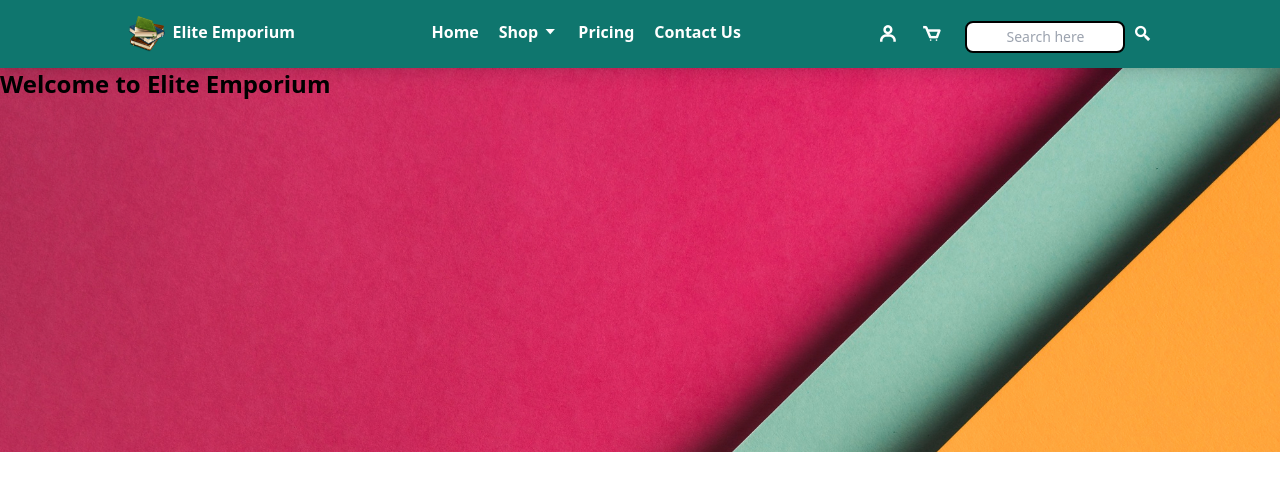
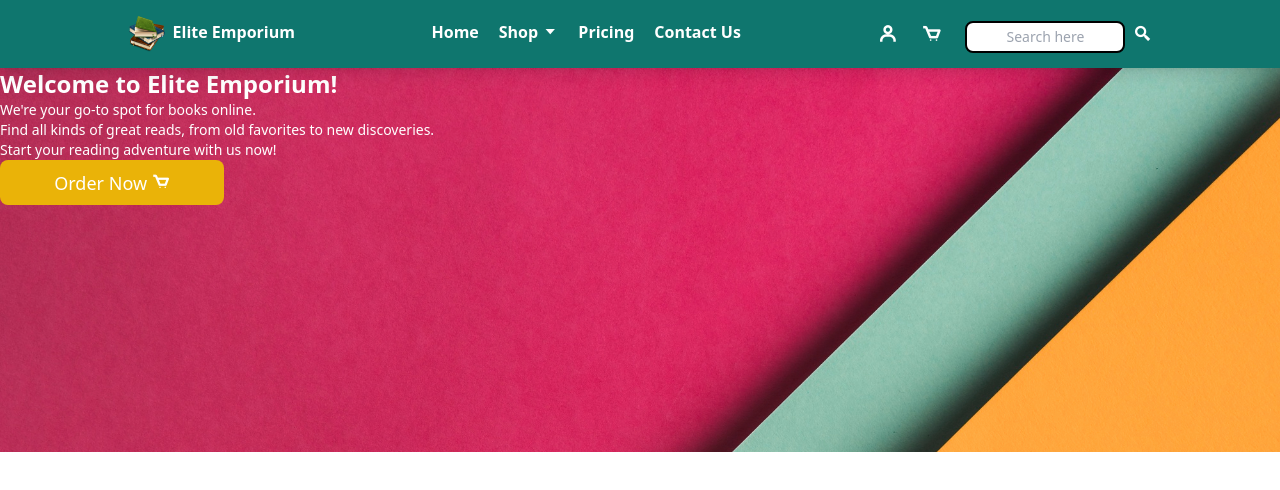
Before and after one commit to AlishaAroob/elite-emporium, a React (Create React App) app: page / in a window 1280 px wide. Shown: the top 490 px of the page. Built offline with nearby package versions, Linux system fonts and the light colour scheme.

Commit message:
Styling Home Section

```diff
--- a/src/Components/Home.js
+++ b/src/Components/Home.js
@@ -7,9 +7,24 @@ export default function Home() {
       className="Section h-96 bg-cover"
       style={{ backgroundImage: `url(${Cover})` }}
     >
-      <h1 className="text-black text-2xl font-bold">
-        Welcome to Elite Emporium
-      </h1>
+      <div>
+        <h1 className="text-2xl font-bold  text-white">
+          Welcome to Elite Emporium!
+        </h1>
+        <p className="text-sm text-white ">
+          We're your go-to spot for books online.
+        </p>
+        <p className="text-sm text-white ">
+          Find all kinds of great reads, from old favorites to new discoveries.
+        </p>
+        <p className="text-sm text-white ">
+          Start your reading adventure with us now!
+        </p>
+        <button className="text-white box-border text-lg border-spacing-1 bg-yellow-500 rounded-lg p-2 w-56 ">
+          Order Now <i className="bx bx-cart text-white text-lg font-bold " />
+        </button>
+      </div>
+      <div></div>
     </div>
   );
 }
```
